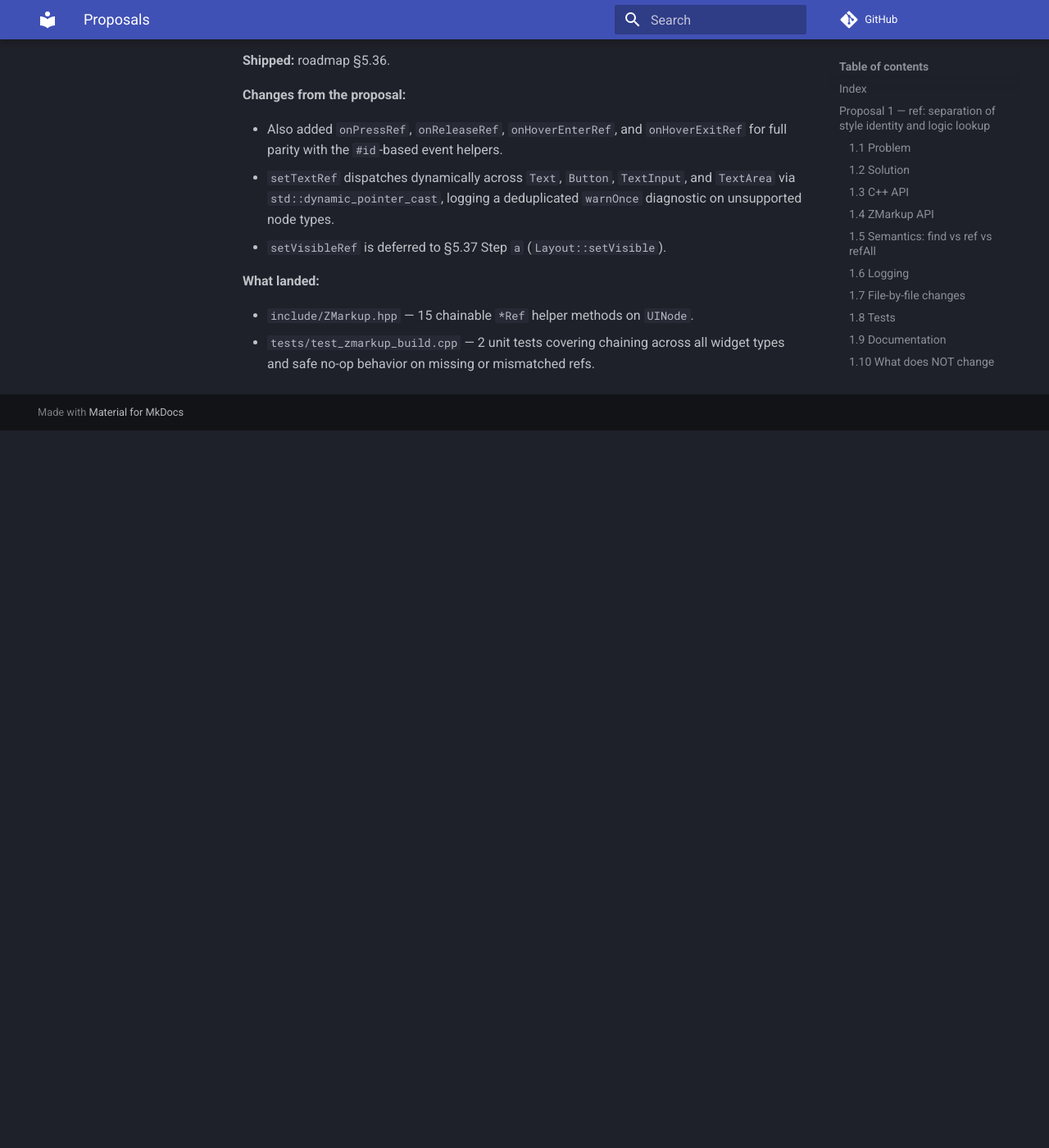
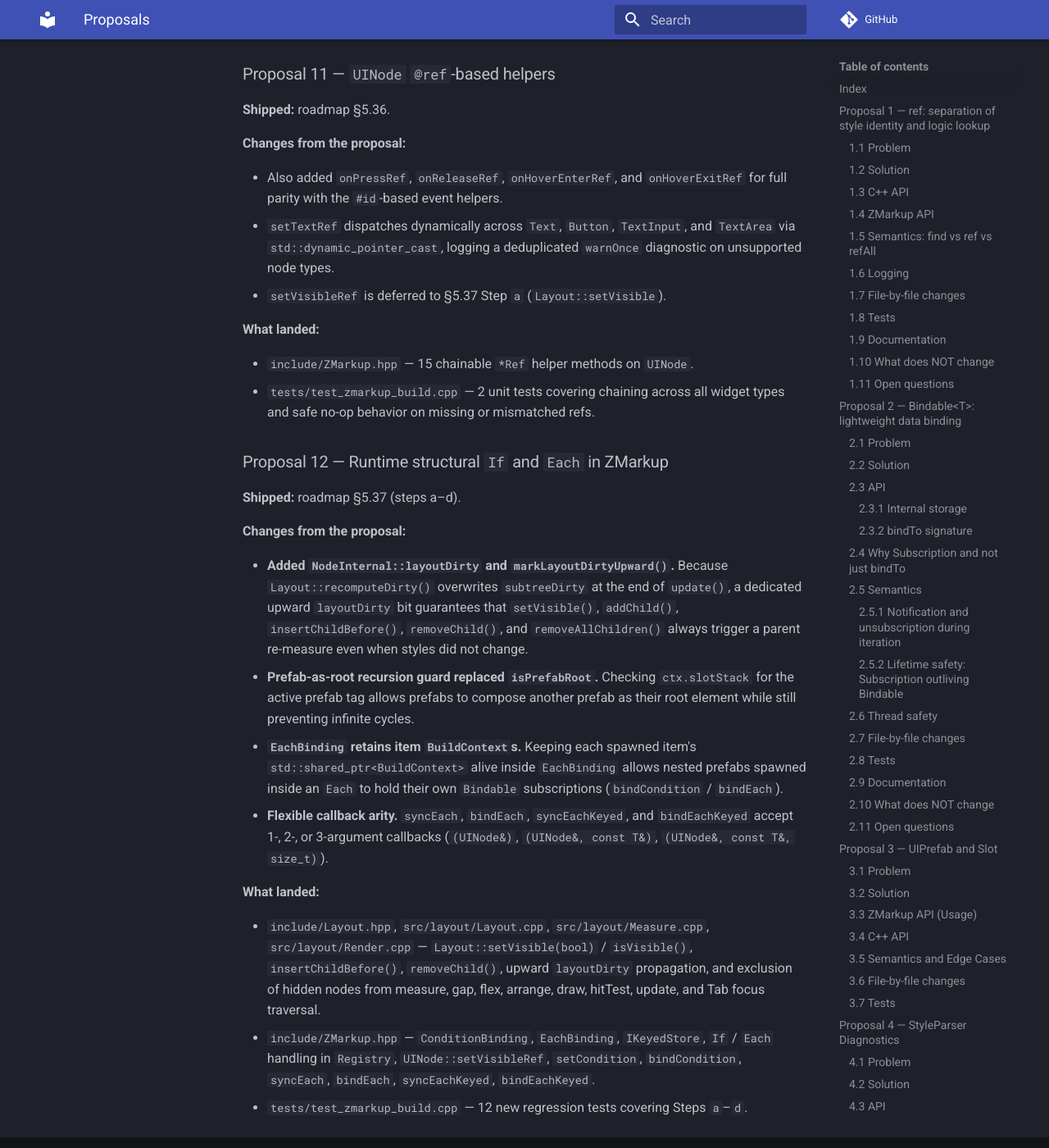
Before and after one commit to zLouis043/ZenitUI, an MkDocs documentation site: the page built from docs/architecture/PROPOSALS.md, in a window 1280 px wide and 1400 px high, scrolled down 70300 px. Shown: the whole window at 82% size. Built offline with MkDocs 1.6.1 and Material for MkDocs 9.7.7, drawn with Linux system fonts in a browser that asks for light colours; comment, search, counter and statistics services are not loaded; before the commit the page ends 70825 px from its top, so only the background shows below that; some of the changed text lies outside the part shown.

Commit message:
Completed 5.37 of the ROADMAP.md

```diff
--- a/docs/ROADMAP.md
+++ b/docs/ROADMAP.md
@@ -10,9 +10,10 @@ items (bugs, missing API, critical test gaps) are prioritized. The
 **nice-to-have** items are collected at the end.
 
 Last updated: after §4.9 (Filter layer pipeline performance — steps 0–f
-shipped, step g declined) and §5.25–§5.36 (CSS flex/border/text parity,
+shipped, step g declined) and §5.25–§5.37 (CSS flex/border/text parity,
 TextArea, opt-in transitions, Raylib Latin-1 glyphs, Named Slots &
-direct prefab instantiation, `UINode` `@ref` helpers).
+direct prefab instantiation, `UINode` `@ref` helpers, runtime structural
+`If` & `Each` + `Layout::setVisible`).
 
 ---
 
@@ -2354,40 +2355,52 @@ exclusively on local `@ref` lookups.
 
 ### 5.37 Runtime structural `If` & `Each` in ZMarkup
 
-**Status:** 🟡 proposed — design in
+**Status:** 🟢 done — design in
 [PROPOSALS.md, Proposal 12](architecture/PROPOSALS.md#proposal-12--runtime-structural-if-and-each-in-zmarkup).
 
-**Problem:** ZMarkup intentionally stays logic-free (no expressions or
-scripting), but conditional sections and dynamic repeated lists inside
-prefabs currently force C++ to manually manage `removeAllChildren()`,
-wrapper containers, and child ordering — hiding the visual structure
-from the `.zm` file.
-
-**Goal:** Declare conditional branches (`If`) and repeated prefab slices
-(`Each`) purely structurally in `.zm`, while driving conditions and data
-at **runtime** from C++ (imperatively or reactively via `Bindable`).
-
-- [ ] **a. `Layout::setVisible(bool)` (`display: none` semantics):**
-      hidden nodes are skipped by `measure` (zero size, excluded from
-      parent `gap` and flex distribution), `arrange`, `draw`, `hitTest`,
-      and Tab focus traversal; toggling marks parent layout dirty
-- [ ] **b. Runtime `If`:** `If@name { ... }` mounts its children flat
-      into the parent (no extra wrapper node) and registers a
-      `ConditionBinding` in `BuildContext`; add `UINode::setCondition`
-      and `UINode::bindCondition` (with `Bindable<bool>`), supporting
-      nested `If` blocks
-- [ ] **c. Runtime `Each`:** `Each@name prefab="ItemPrefab" { fallback }`
-      places an invisible anchor node inside the parent so sibling nodes
-      before/after it are preserved; add `UINode::syncEach` and
-      `UINode::bindEach` (with `Bindable<std::vector<T>>`), rendering
-      fallback children when empty
-- [ ] **d. Keyed reconciliation (optional step):** add
-      `UINode::syncEachKeyed` / `bindEachKeyed` so unchanged items reuse
-      their existing `UINode` (preserving focus, hover, input state, and
-      animations)
-- [ ] Add unit tests covering layout/gap exclusion, nested `If`,
-      `Each` with siblings and fallback, `Bindable` reactivity, and
-      `If` wrapping `Each`
+**Problem:** Conditional sections and dynamic repeated lists inside
+prefabs forced C++ to manually manage empty wrapper containers,
+`removeAllChildren()`, and child ordering, hiding dynamic visual
+structure from `.zm` files.
+
+**What landed:**
+
+- **Step `a` (`Layout::setVisible` + child insertion helpers):**
+  added `NodeConfig::visible` (`display: none` semantics),
+  `NodeInternal::layoutDirty`, `setVisible(bool)` / `isVisible()`,
+  `insertChildBefore()`, `removeChild()`, and `UINode::setVisibleRef()`.
+  Hidden nodes take zero size, are excluded from `gap`, flex
+  distribution, `draw`, `hitTest`, `update`, and Tab focus traversal,
+  and release focus/pointer capture cleanly when hidden.
+- **Step `b` (runtime `If`):** `If@name [initial="true|false"] { ... }`
+  mounts children flat into the enclosing parent (zero wrapper node)
+  and registers a `ConditionBinding` in `BuildContext`; added
+  `UINode::setCondition` and `UINode::bindCondition` (with
+  `Bindable<bool>`), preserving nested `If` own-state across parent
+  toggles.
+- **Step `c` (runtime `Each`):** `Each@name prefab="ItemPrefab" { fallback }`
+  places a hidden `EachAnchor` inside the parent so sibling nodes
+  before and after it stay intact; added `UINode::syncEach` and
+  `UINode::bindEach` (with `Bindable<std::vector<T>>`), empty-state
+  fallback rendering, and visibility propagation from enclosing `If`
+  blocks.
+- **Step `d` (keyed reconciliation):** added `UINode::syncEachKeyed`
+  and `UINode::bindEachKeyed` with type-erased per-slice keyed storage
+  so unchanged keys reuse their existing `UINode` (preserving focus,
+  typed text, and animations) while reordering in place.
+- **Tests:** added 12 unit tests in `tests/test_zmarkup_build.cpp`
+  covering `setVisible` layout/gap/grow/hitTest/focus exclusion,
+  `insertChildBefore`/`removeChild`, flat and nested `If`, `Bindable`
+  reactivity + auto-unsubscribe, `Each` with siblings and fallback,
+  `If` wrapping `Each`, and keyed reconciliation.
+
+- [x] **a.** `Layout::setVisible(bool)` (`display: none` semantics) +
+      `insertChildBefore` / `removeChild` + `UINode::setVisibleRef`
+- [x] **b.** Runtime `If` (`If@name`, `setCondition`, `bindCondition`)
+- [x] **c.** Runtime `Each` (`Each@name prefab="..."`, `syncEach`,
+      `bindEach`, fallback, enclosing `If` propagation)
+- [x] **d.** Keyed reconciliation (`syncEachKeyed`, `bindEachKeyed`)
+- [x] Add unit tests in `tests/test_zmarkup_build.cpp`
 - [ ] Update `docs/user/04-zmarkup.md` and `docs/api/ZMarkup.md`
 
 ---
--- a/docs/architecture/PROPOSALS.md
+++ b/docs/architecture/PROPOSALS.md
@@ -39,6 +39,9 @@ implementation.
 - ✅ **Proposal 11 — `UINode` `@ref`-based helpers**: shipped as
   roadmap §5.36. See `tests/test_zmarkup_build.cpp` and the change log
   at the end of this file.
+- ✅ **Proposal 12 — Runtime structural `If` & `Each` in ZMarkup**:
+  shipped as roadmap §5.37 (steps a–d). See `tests/test_zmarkup_build.cpp`
+  and the change log at the end of this file.
 
 ---
 
@@ -2584,7 +2587,7 @@ wrong-type safe no-op, and `toggleClassRef` add/remove behavior.
 
 ## Proposal 12 — Runtime structural `If` and `Each` in ZMarkup
 
-**Status:** 🟡 proposed — tracked as roadmap §5.37.
+**Status:** ✅ shipped as roadmap §5.37 (steps a–d).
 
 ### Motivation
 
@@ -2856,7 +2859,7 @@ re-discussing them.
 
 ---
 
-**Shipped** (roadmap §4.9, §5.16 – §5.24, §5.35 – §5.36):
+**Shipped** (roadmap §4.9, §5.16 – §5.24, §5.35 – §5.37):
 
 1. Proposal 1 — `ref` → §5.16
 2. Proposal 2 — `Bindable<T>` → §5.17
@@ -2868,12 +2871,12 @@ re-discussing them.
 8. Proposal 9 — Filter layer pipeline performance → §4.9 (steps 0–f; step g declined)
 9. Proposal 10 — Named Slots & `ZMarkup::instantiate` → §5.35
 10. Proposal 11 — `UINode` `@ref`-based helpers → §5.36
+11. Proposal 12 — Runtime structural `If` & `Each` → §5.37 (steps a–d)
 
 **Proposed** (next, in this order):
 
-11. Proposal 6 — VirtualList → §5.23. Depends on UIPrefab and Slot.
-12. Proposal 7 — Drag & Drop → §5.22 (split into a/b/c).
-13. Proposal 12 — Runtime structural `If` & `Each` → §5.37.
+12. Proposal 6 — VirtualList → §5.23. Depends on UIPrefab and Slot.
+13. Proposal 7 — Drag & Drop → §5.22 (split into a/b/c).
 
 **Post-1.0:**
 
@@ -3184,3 +3187,42 @@ VirtualList ships.
 - `include/ZMarkup.hpp` — 15 chainable `*Ref` helper methods on `UINode`.
 - `tests/test_zmarkup_build.cpp` — 2 unit tests covering chaining across
   all widget types and safe no-op behavior on missing or mismatched refs.
+
+### Proposal 12 — Runtime structural `If` and `Each` in ZMarkup
+
+**Shipped:** roadmap §5.37 (steps a–d).
+
+**Changes from the proposal:**
+
+- **Added `NodeInternal::layoutDirty` and `markLayoutDirtyUpward()`.**
+  Because `Layout::recomputeDirty()` overwrites `subtreeDirty` at the
+  end of `update()`, a dedicated upward `layoutDirty` bit guarantees
+  that `setVisible()`, `addChild()`, `insertChildBefore()`,
+  `removeChild()`, and `removeAllChildren()` always trigger a parent
+  re-measure even when styles did not change.
+- **Prefab-as-root recursion guard replaced `isPrefabRoot`.** Checking
+  `ctx.slotStack` for the active prefab tag allows prefabs to compose
+  another prefab as their root element while still preventing infinite
+  cycles.
+- **`EachBinding` retains item `BuildContext`s.** Keeping each spawned
+  item's `std::shared_ptr<BuildContext>` alive inside `EachBinding`
+  allows nested prefabs spawned inside an `Each` to hold their own
+  `Bindable` subscriptions (`bindCondition` / `bindEach`).
+- **Flexible callback arity.** `syncEach`, `bindEach`, `syncEachKeyed`,
+  and `bindEachKeyed` accept 1-, 2-, or 3-argument callbacks
+  (`(UINode&)`, `(UINode&, const T&)`, `(UINode&, const T&, size_t)`).
+
+**What landed:**
+
+- `include/Layout.hpp`, `src/layout/Layout.cpp`,
+  `src/layout/Measure.cpp`, `src/layout/Render.cpp` —
+  `Layout::setVisible(bool)` / `isVisible()`, `insertChildBefore()`,
+  `removeChild()`, upward `layoutDirty` propagation, and exclusion of
+  hidden nodes from measure, gap, flex, arrange, draw, hitTest, update,
+  and Tab focus traversal.
+- `include/ZMarkup.hpp` — `ConditionBinding`, `EachBinding`,
+  `IKeyedStore`, `If` / `Each` handling in `Registry`,
+  `UINode::setVisibleRef`, `setCondition`, `bindCondition`, `syncEach`,
+  `bindEach`, `syncEachKeyed`, `bindEachKeyed`.
+- `tests/test_zmarkup_build.cpp` — 12 new regression tests covering
+  Steps `a`–`d`.
```
Also changed, not shown: 6 other files.
